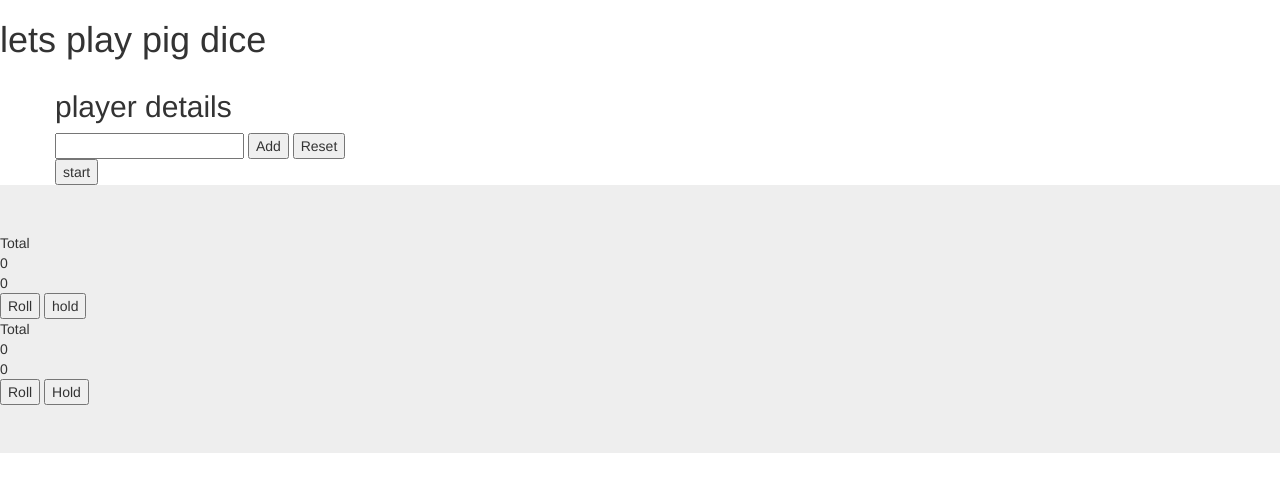
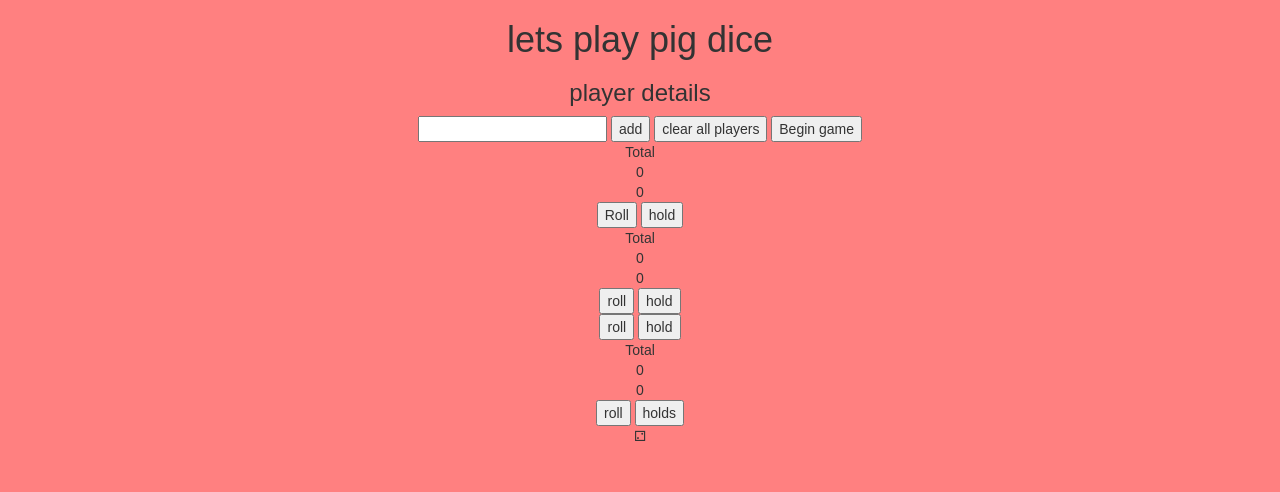
Before and after one commit to kelvinadeu/Pig-Dice, a plain HTML site: page index.html in a window 1280 px wide. Drawn offline with nearby package versions, Linux system fonts and the light colour scheme.

Commit message:
add to page

```diff
--- a/css/styles.css
+++ b/css/styles.css
@@ -1,4 +1,30 @@
 body{
-  font-size: 10 px;
-  background-image:();
+  font-weight: 30px;
+
+  text-align: center;
+  background-color: #ff8080;
+  font-family:sans-serif;
+
 }
+player2{
+  display:none;
+  display: block;
+}
+player1{
+  display:none;
+}
+start{
+  display:none;
+}
+h1{
+  font-weight:30px;
+  font-family: sans-serif;
+}
+#row{
+  display:none;
+
+}
+container{
+  font-weight: 400;
+  font-family: sans-serif;
+}
--- a/index.html
+++ b/index.html
@@ -12,59 +12,66 @@
 
 <body>
   <h1>lets play pig dice</h1>
-  <div class="container">
-    <div class="row">
+  <h3>player details</h3>
+  <input id="txtNewPlayer" type="text">
+  <button class="button" onclick="add()">add</button>
+  <button class="button" onclick="clearPlayers()">clear all players</button>
 
-      <h2>player details</h2>
-      <input id="txtNewPlayer" type="text">
+  <button class="button" onclick="beginGame">Begin game</button>
 
-      <button class="button" onclick="add()">Add</button>
-      <button class="button" onclick="reset()">Reset</button>
-      <div id="row">
+  <div class="player1">
+    <div id="playerName1"></div>
 
-        <button class="button" onclick="start()">start</button>
-      </div>
-    </div>
-  </div>
-  <div class="jumbotron">
-    <div class="row">
-      <div class="col-md-3">
-
-        <div class="player" id="player1">
-          <div id="playerName1" class="playerName"></div>
     <div class="score">
       <span class="lblTotal">Total</span>
-            <div id="totalScore">0</div>
-            <div id="playerControls1">
+
+      <div id="totalScore">0
+      </div>
+      <div id="playersControls1">
         <div id="currentScore1" class="currentScore">0</div>
 
         <button class="button playButton" onclick="roll(1)">Roll</button>
-              <button class="button playButton" onclick="hold(1)">hold</button>
+        <button class="button playButton" onclick="hold">hold</button>
       </div>
+      <div class="player2">
+        <div id="playerName2"> </div>
+        <div class="score">
+          <span class="lblTotal">Total</span>
+
+          <div id="totalScore">0</div>
         </div>
+        <div id="playercontrols2">
+          <div id="currentScore2" class="currentScore">0</div>
+
         </div>
-        <div class="player" id="player2">
-          <div id="playerName2" class="playerName"></div>
+        <button class="button playButton" onclick="roll(2)">roll</button>
+        <button class="button playButton" onclick="hold">hold</button>
+      </div>
+      <div class="player3">
+        <div id="playerName3"></div>
+
+        <button class="button playButton" onclick="roll3">roll</button>
+        <button class="button playButton" onclick="hold3">hold</button>
+      </div>
+      <div class="player4">
+        <div id="playerName4"></div>
+
         <div class="score">
           <span class="lblTotal">Total</span>
           <div id="totalScore">0</div>
 
-            <div id="playerControls2">
-              <div id="currentScore2" class="currentScore">0</div>
+        </div>
+        <div id="playerControls4">
+          <div id="currentScore4" class="currentScore">0</div>
 
-              <button class="button playButton" onclick="roll(2)">Roll</button>
-              <button class="button playButton" onclick="hold(2)">Hold</button>
-            </div>
-          </div>
-          <div id="diceshake">
-
+          <button class="button playButton" onclick="roll4">roll</button>
+          <button class="button playButton" onclick="hold4">holds</button>
         </div>
       </div>
     </div>
+  </div>
+  <div id="dice">&#x2681;</div>
 
-    </div>
-
-  </div>
 </body>
 
 </html>
--- a/js/script.js
+++ b/js/script.js
@@ -2,7 +2,7 @@ var players = [];
 var numplayers =0;
 var gamestarted =false;
 function add(){
-  if(players.size>=2)
+  if(players.size=2)
   return;
 
   if(txtNewPlayer.value == "")
@@ -13,34 +13,35 @@ function add(){
   player.totalScore = 0;
   player.currentScore = 0;
   numPlayers++;
-  players[numPlayers];
+  //players[numPlayers];
   txtNewPlayer.value = "";
 }
 
-function enablePlayer(1){
-  var player = players[1];
+function enablePlayer(i){
+  var player = players[i];
   var playerSection =
-  document.getElementById("playerName" + 1);
+  document.getElementById("playerName" + i);
   console.log(player.name);
-  document.getElementById("playerName" + 1).innerHTML = player.name;
+  document.getElementById("playerName" + i).innerHTML = player.name;
   playerSection.style.display = "block";
 }
 
 function clearPlayers(){
   players = [];
   numPlayers = 0;
-  for (i = 1; i<=4; i++){
+  for (i = 1; i=2; i++){
     document.getElementById("player" + i).style.display = "none";
     document.getElementById("playerControls" + i).style.display = "block";
   }
 }
 
-function beginGame(){
-  if(numPlayers<2){
+function start(){
+  if(numPlayers2){
     alert("you must add atleast 2 players");
+    return;
   }
 
-  for (i = 2;i<=4; i++){
+  for (i = 2;i<=2; i++){
     document.getElementById("playerControls" + i).style.display = "none";
 
   }
@@ -55,16 +56,16 @@ function roll (i){
   }
   diceRoll.play();
   var faceValue = math.floor(math.random()*6);
-  dice.innerHTML ="dice"+faceValue + ";";
+  dice.innerHTML ="&#x2681"+faceValue + ";";
   dice.style.display = "block";
 
   var rolled = faceValue + 1;
   if (rolled == 1){
-    failshake.play();
+    roll.play();
 
   }
   else{
-    players[i].curScore +=(faceValue + 1);
-    document.getElementById("currentScore"+i).innerHTML=players[i].curScore
+    players[i].currentScore +=(faceValue + 1);
+    document.getElementById("currentScore"+i).innerHTML=players[i].currentScore;
   }
 }
```
Also changed, not shown: images/54ccae00ec9e4_-_esq-best-bars-dice-rules-fc2fpr-lg.jpg (added). Lines whose indentation alone changed are shown as unchanged.
